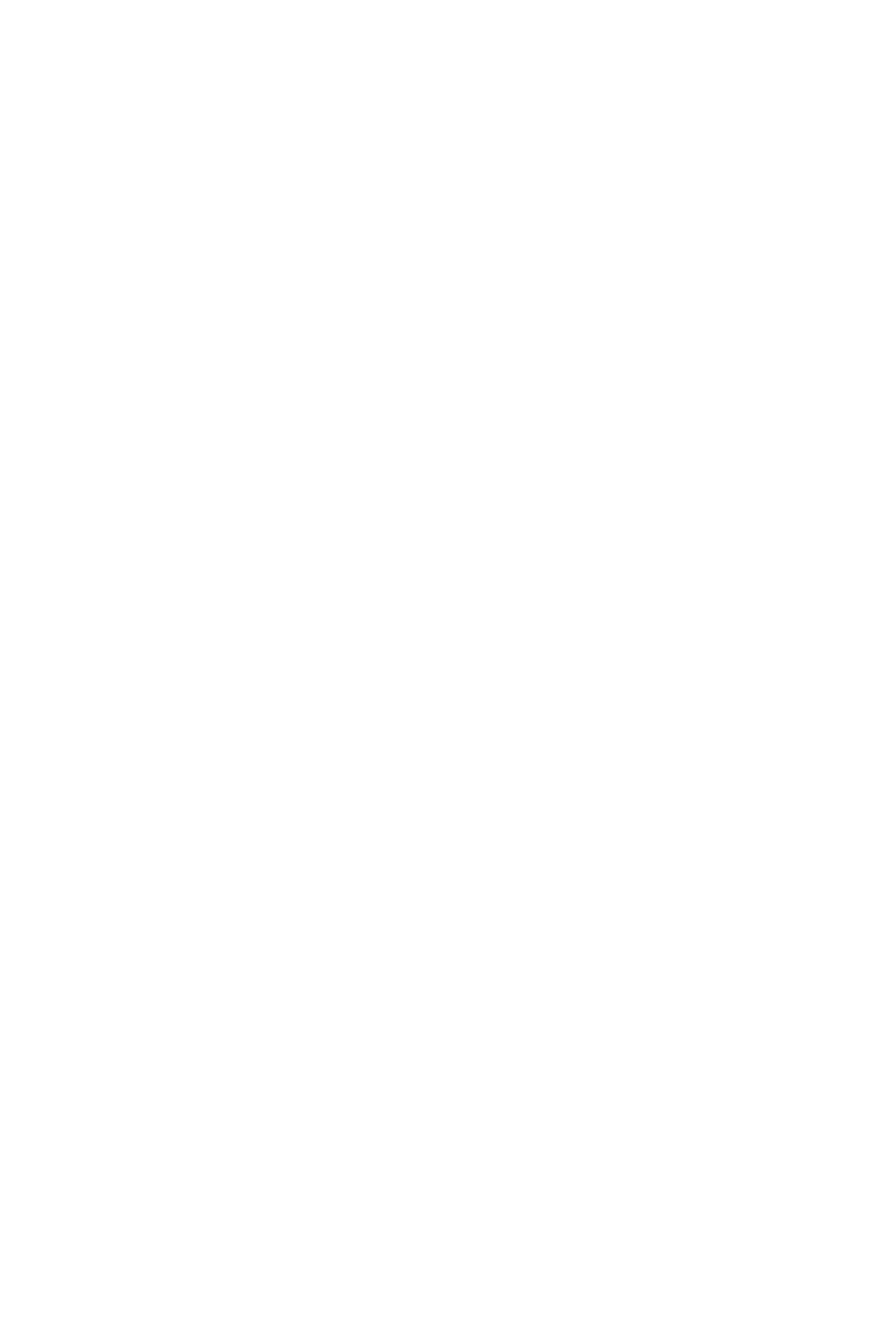
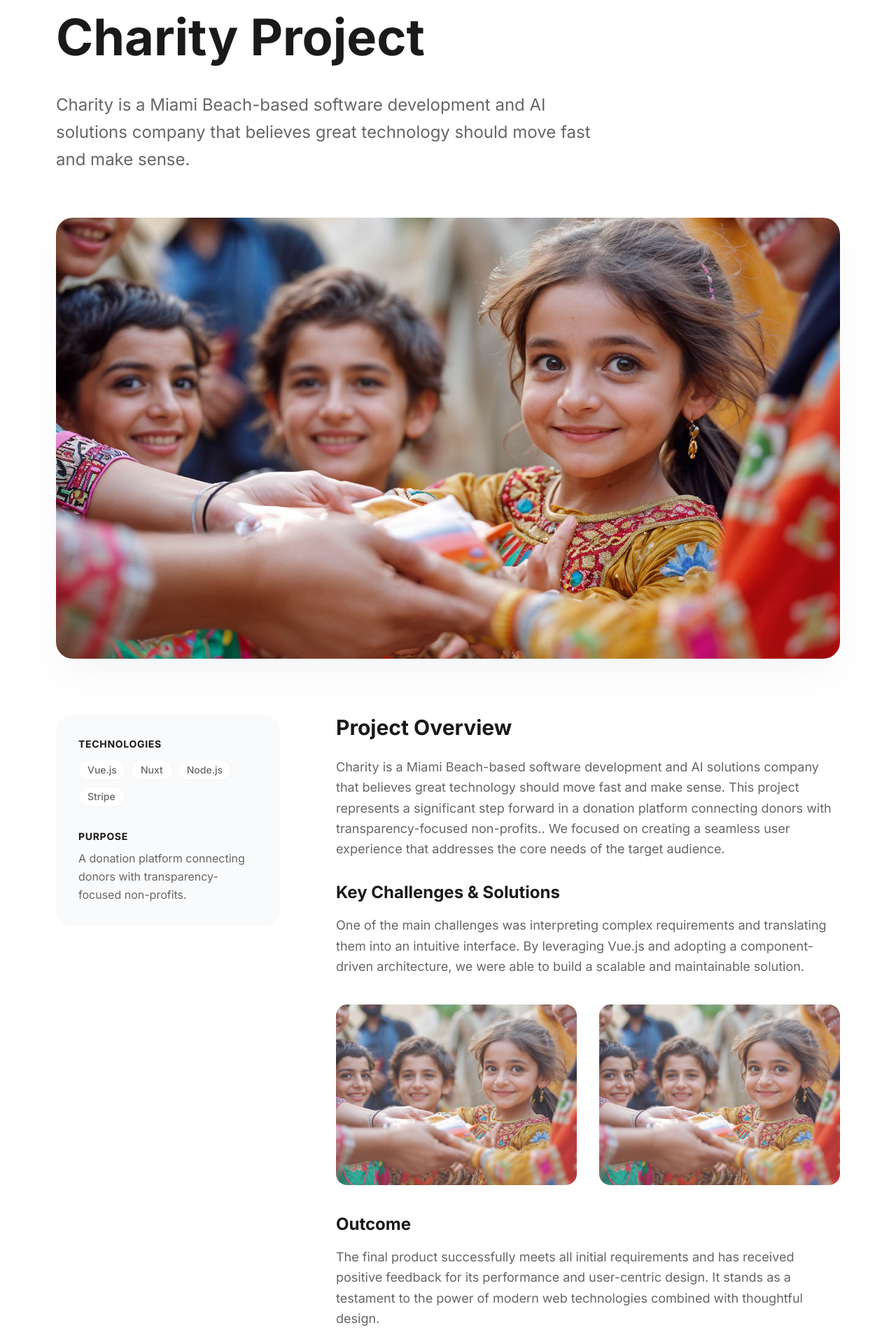
Before and after one commit to codewithriad/portfolio-project, a Next.js app: page /work/charity-project in a window 1280 px wide. Before the commit this address had no page. Shown: the part 120-2040 px from the top of the page at 70% size. Before the commit the page ends 800 px from the top, so only its background shows below. Built offline with nearby package versions, Linux system fonts and the light colour scheme.

Commit message:
created full work details page for every slug

```diff
--- a/app/work/[slug]/page.tsx
+++ b/app/work/[slug]/page.tsx
@@ -42,15 +42,16 @@
     }
 
     return (
-        <main className="min-h-screen pt-24 pb-20">
-            <div className="container-custom">
-                {/* Back Button */}
+        <main className="min-h-screen bg-white">
+            {/* Back Navigation */}
+            <div className="fixed top-0 left-0 w-full z-50 bg-white/80 backdrop-blur-md border-b border-gray-100">
+                <div className="container-custom h-20 flex items-center">
                     <Link
                         href="/#selected-work"
-                    className="inline-flex items-center gap-2 text-secondary hover:text-primary transition-colors mb-8"
+                        className="inline-flex items-center gap-2 text-secondary hover:text-primary transition-colors group"
                     >
                         <svg
-                        className="w-5 h-5"
+                            className="w-5 h-5 transition-transform group-hover:-translate-x-1"
                             fill="none"
                             strokeLinecap="round"
                             strokeLinejoin="round"
@@ -60,73 +61,125 @@
                         >
                             <path d="M10 19l-7-7m0 0l7-7m-7 7h18" />
                         </svg>
-                    Back to work
+                        <span className="font-medium">Back to projects</span>
                     </Link>
+                </div>
+            </div>
 
-                {/* Project Header */}
-                <div className="mb-12">
-                    <h1 className="text-4xl md:text-5xl lg:text-6xl font-bold text-primary mb-6">
+            <div className="container-custom pt-32 pb-20">
+                {/* Header Section */}
+                <div className="max-w-5xl mb-16">
+                    <h1 className="text-4xl md:text-6xl lg:text-7xl font-bold text-primary mb-8 leading-tight text-balance">
                         {project.title}
                     </h1>
-                    <p className="text-xl md:text-2xl text-secondary max-w-3xl">
+                    <p className="text-xl md:text-2xl text-secondary max-w-3xl leading-relaxed">
                         {project.description}
                     </p>
                 </div>
 
-                {/* Project Image */}
-                <div className="relative aspect-video rounded-2xl overflow-hidden mb-12">
+                {/* Hero Image */}
+                <div className="relative aspect-video w-full rounded-3xl overflow-hidden mb-20 shadow-2xl shadow-gray-200/50">
                     <Image
                         src={project.image}
                         alt={project.title}
                         fill
                         className="object-cover"
                         priority
-                        sizes="(max-width: 1280px) 100vw, 1280px"
+                        sizes="90vw"
                     />
                 </div>
 
-                {/* Project Content */}
-                <div className="prose prose-lg max-w-4xl mx-auto">
-                    <h2>Project Overview</h2>
-                    <p>
-                        This project focused on {project.description.toLowerCase()}. Through
-                        extensive user research and iterative design processes, we created a
-                        solution that significantly improved user satisfaction and engagement
-                        metrics.
+                {/* Project Info Grid */}
+                <div className="grid grid-cols-1 lg:grid-cols-12 gap-12 lg:gap-20 mb-20">
+                    {/* Left Sidebar - Details */}
+                    <div className="lg:col-span-4 space-y-10">
+                        {/* Live Link */}
+                        {project.liveUrl && (
+                            <div>
+                                <a
+                                    href={project.liveUrl}
+                                    target="_blank"
+                                    rel="noopener noreferrer"
+                                    className="inline-flex items-center justify-center w-full px-8 py-4 bg-primary text-white text-lg font-medium rounded-full hover:bg-gray-800 transition-all hover:scale-[1.02] shadow-xl shadow-primary/20"
+                                >
+                                    Visit Website
+                                    <svg className="w-5 h-5 ml-2" fill="none" stroke="currentColor" viewBox="0 0 24 24">
+                                        <path strokeLinecap="round" strokeLinejoin="round" strokeWidth={2} d="M10 6H6a2 2 0 00-2 2v10a2 2 0 002 2h10a2 2 0 002-2v-4M14 4h6m0 0v6m0-6L10 14" />
+                                    </svg>
+                                </a>
+                            </div>
+                        )}
+
+                        <div className="p-8 bg-gray-50 rounded-3xl space-y-8">
+                            <div>
+                                <h3 className="text-sm font-bold text-primary uppercase tracking-wider mb-3">Technologies</h3>
+                                <div className="flex flex-wrap gap-2">
+                                    {project.technologies?.map((tech) => (
+                                        <span
+                                            key={tech}
+                                            className="px-3 py-1 bg-white border border-gray-100 rounded-full text-sm text-secondary font-medium"
+                                        >
+                                            {tech}
+                                        </span>
+                                    ))}
+                                </div>
+                            </div>
+
+                            <div>
+                                <h3 className="text-sm font-bold text-primary uppercase tracking-wider mb-2">Purpose</h3>
+                                <p className="text-secondary leading-relaxed">
+                                    {project.purpose}
+                                </p>
+                            </div>
+                        </div>
+                    </div>
+
+                    {/* Right Content - Overview */}
+                    <div className="lg:col-span-8 prose prose-lg prose-gray max-w-none">
+                        <h2 className="text-3xl font-bold text-primary mb-6">Project Overview</h2>
+                        <p className="text-secondary text-lg leading-relaxed mb-8">
+                            {project.description} This project represents a significant step forward in {project.purpose.toLowerCase()}.
+                            We focused on creating a seamless user experience that addresses the core needs of the target audience.
                         </p>
 
-                    <h3>Challenge</h3>
-                    <p>
-                        The main challenge was understanding the diverse needs of our user
-                        base while maintaining a cohesive design language. We needed to
-                        balance functionality with aesthetics, ensuring that every design
-                        decision served a clear purpose.
+                        <h3 className="text-2xl font-bold text-primary mb-4">Key Challenges & Solutions</h3>
+                        <p className="text-secondary text-lg leading-relaxed mb-8">
+                            One of the main challenges was interpreting complex requirements and translating them into an intuitive interface.
+                            By leveraging {project.technologies?.[0] || "modern technologies"} and adopting a component-driven architecture,
+                            we were able to build a scalable and maintainable solution.
                         </p>
 
-                    <h3>Solution</h3>
-                    <p>
-                        We implemented a user-centered design approach, conducting multiple
-                        rounds of usability testing and gathering feedback from stakeholders.
-                        The final design incorporated modern UI patterns while maintaining
-                        accessibility standards.
-                    </p>
-
-                    <h3>Results</h3>
-                    <ul>
-                        <li>40% increase in user engagement</li>
-                        <li>25% reduction in task completion time</li>
-                        <li>95% positive user feedback</li>
-                        <li>Improved accessibility scores across all metrics</li>
-                    </ul>
+                        <div className="grid grid-cols-1 md:grid-cols-2 gap-8 my-10 not-prose">
+                            {[1, 2].map((i) => (
+                                <div key={i} className="aspect-[4/3] relative rounded-2xl overflow-hidden bg-gray-100">
+                                    {/* Placeholder for additional project shots - using main image for now */}
+                                    <Image
+                                        src={project.image}
+                                        alt="Project Screenshot"
+                                        fill
+                                        className="object-cover opacity-80 hover:opacity-100 transition-opacity"
+                                    />
+                                </div>
+                            ))}
                         </div>
 
-                {/* CTA */}
-                <div className="mt-16 text-center">
+                        <h3 className="text-2xl font-bold text-primary mb-4">Outcome</h3>
+                        <p className="text-secondary text-lg leading-relaxed">
+                            The final product successfully meets all initial requirements and has received positive feedback for its
+                            performance and user-centric design. It stands as a testament to the power of modern web technologies
+                            combined with thoughtful design.
+                        </p>
+                    </div>
+                </div>
+
+                {/* Next Project CTA */}
+                <div className="border-t border-gray-100 pt-20 mt-20 text-center">
+                    <p className="text-secondary mb-6">Ready to see more?</p>
                     <Link
                         href="/#selected-work"
-                        className="inline-block px-8 py-3.5 bg-accent text-white rounded-full hover:bg-accent-hover transition-all hover:scale-105 font-medium"
+                        className="inline-block px-10 py-4 border-2 border-primary text-primary rounded-full hover:bg-primary hover:text-white transition-all font-medium text-lg"
                     >
-                        View more projects
+                        View More Projects
                     </Link>
                 </div>
             </div>
--- a/data/projects.ts
+++ b/data/projects.ts
@@ -3,30 +3,41 @@
 export const projects: Project[] = [
   {
     id: "1",
-    title: "Cyber-rock",
-    description: "Redesigning the onboarding experience",
-    image: "/images/projects/cyber-rock.jpg",
-    slug: "cyber-rock",
+    title: "Tapplix Sass Project",
+    description: "Tapplix is a Miami Beach-based software development and AI solutions company that believes great technology should move fast and make sense.",
+    purpose: "To build a scalable SaaS platform that leverages AI for business automation.",
+    technologies: ["Next.js", "TypeScript", "Tailwind CSS", "OpenAI API", "PostgreSQL"],
+    image: "/images/projects/tapplix.jpg",
+    slug: "tapplix-sass-project",
+    liveUrl: "https://tapplix.com",
   },
   {
     id: "2",
-    title: "Vertex Labs",
-    description: "Refining the user dashboard experience",
-    image: "/images/projects/vertex-labs.jpg",
-    slug: "vertex-labs",
+    title: "Ebonix Ai Project",
+    description: "Ebonix is a Miami Beach-based software development and AI solutions company that believes great technology should move fast and make sense.",
+    purpose: "Create an intuitive AI assistant for personal productivity.",
+    technologies: ["React", "Python", "FastAPI", "TensorFlow"],
+    image: "/images/projects/ebonix.jpg",
+    slug: "ebonix-ai-project",
+    liveUrl: "https://ebonix.ai",
   },
   {
     id: "3",
-    title: "Hearth & Co.",
-    description: "Overhauling the navigation system",
-    image: "/images/projects/hearth-co.jpg",
-    slug: "hearth-co",
+    title: "Charity Project",
+    description: "Charity is a Miami Beach-based software development and AI solutions company that believes great technology should move fast and make sense.",
+    purpose: "A donation platform connecting donors with transparency-focused non-profits.",
+    technologies: ["Vue.js", "Nuxt", "Node.js", "Stripe"],
+    image: "/images/projects/charity.jpeg",
+    slug: "charity-project",
   },
   {
     id: "4",
-    title: "Lumeva",
-    description: "Optimizing the checkout process",
+    title: "Lumeva Project",
+    description: "Lumeva is a Miami Beach-based software development and AI solutions company that believes great technology should move fast and make sense.",
+    purpose: "Smart lighting control system for modern homes.",
+    technologies: ["React Native", "IoT", "GraphQL", "AWS IoT"],
     image: "/images/projects/lumeva.jpg",
-    slug: "lumeva",
+    slug: "lumeva-project",
+    liveUrl: "https://lumeva.io",
   },
 ];
--- a/types/index.ts
+++ b/types/index.ts
@@ -6,6 +6,9 @@
   description: string;
   image: string;
   slug: string;
+  purpose: string;
+  technologies: string[];
+  liveUrl?: string;
 }
 
 export interface Testimonial {
```
Lines whose indentation alone changed are shown as unchanged.
